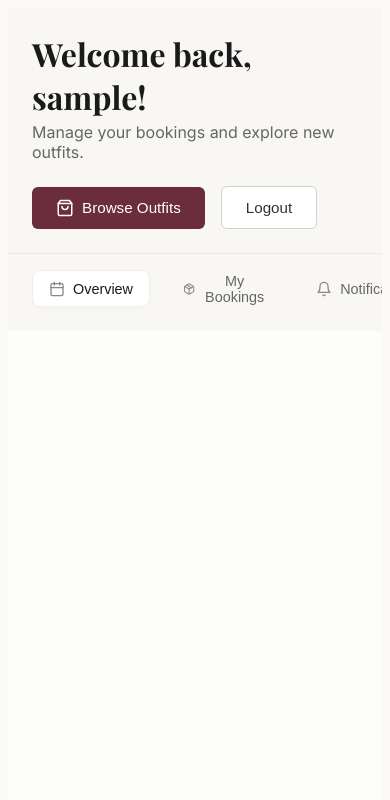
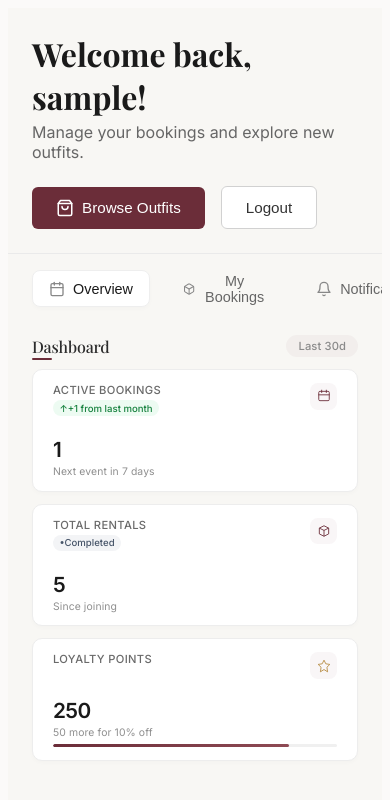
Before and after one commit to JasCiely/IT342_G5_Palicte_Lab1, a React (Vite) app in the folder web/: page /dashboard in a window 390 px wide. Shown: the top 800 px of the page. Built offline with nearby package versions, Linux system fonts and the light colour scheme; sample sign-in values are in the browser's storage.

Commit message:
feat: add status grid UI in dashboard
Implemented a responsive status grid layout in the dashboard to visually display key metrics and system statuses. Improved alignment, spacing, and overall design for better readability and user experience.

```diff
--- /dev/null
+++ b/web/src/components/DashboardContent/StatsGrid.jsx
@@ -0,0 +1,94 @@
+import React from 'react';
+import '../css/StatsGrid.css';
+
+const StatsGrid = () => {
+  const stats = [
+    {
+      title: "Active Bookings",
+      value: "1",
+      footer: "Next event in 7 days",
+      trend: "+1 from last month",
+      trendDirection: "up",
+      icon: (
+        <svg className="stat-icon" viewBox="0 0 24 24" fill="none" stroke="currentColor">
+          <rect x="3" y="4" width="18" height="16" rx="2" strokeWidth="1.5"/>
+          <path d="M8 2v4M16 2v4M3 10h18" strokeWidth="1.5" strokeLinecap="round"/>
+        </svg>
+      )
+    },
+    {
+      title: "Total Rentals",
+      value: "5",
+      footer: "Since joining",
+      trend: "Completed",
+      trendDirection: "neutral",
+      icon: (
+        <svg className="stat-icon" viewBox="0 0 24 24" fill="none" stroke="currentColor">
+          <path d="M20 7l-8-4-8 4m16 0l-8 4m8-4v10l-8 4m0-10L4 7m8 4v10M4 7v10l8 4" strokeWidth="1.5"/>
+        </svg>
+      )
+    },
+    {
+      title: "Loyalty Points",
+      value: "250",
+      footer: "50 more for 10% off",
+      progress: 83,
+      icon: (
+        <svg className="stat-icon icon-gold" viewBox="0 0 24 24" fill="none" stroke="currentColor">
+          <path d="M12 2l3.09 6.26L22 9.27l-5 4.87L18.18 22 12 18.07 5.82 22 7 14.14 2 9.27l6.91-1.01L12 2z" strokeWidth="1.5"/>
+        </svg>
+      )
+    }
+  ];
+
+  return (
+    <section className="stats-container">
+      <div className="stats-header">
+        <h2 className="stats-title">Dashboard</h2>
+        <span className="stats-period">Last 30d</span>
+      </div>
+
+      <div className="stats-content">
+        {stats.map((stat, index) => (
+          <div key={index} className="stat-card">
+            <div className="stat-header">
+              <div className="stat-title-wrapper">
+                <span className="stat-label">{stat.title}</span>
+                {stat.trend && (
+                  <span className={`stat-trend stat-trend-${stat.trendDirection}`}>
+                    {stat.trendDirection === "up" && "↑"}
+                    {stat.trendDirection === "down" && "↓"}
+                    {stat.trendDirection === "neutral" && "•"}
+                    {stat.trend}
+                  </span>
+                )}
+              </div>
+              <div className="stat-icon-wrapper">
+                {stat.icon}
+              </div>
+            </div>
+
+            <div className="stat-body">
+              <div className="stat-value-wrapper">
+                <span className="stat-value">{stat.value}</span>
+              </div>
+              <div className="stat-footer-content">
+                <span className="stat-footer">{stat.footer}</span>
+                {stat.progress && (
+                  <div className="stat-progress">
+                    <div
+                      className="stat-progress-bar"
+                      style={{ width: `${stat.progress}%` }}
+                    />
+                  </div>
+                )}
+              </div>
+            </div>
+          </div>
+        ))}
+      </div>
+    </section>
+  );
+};
+
+export default StatsGrid;
--- /dev/null
+++ b/web/src/components/css/StatsGrid.css
@@ -0,0 +1,241 @@
+.stats-container {
+  background: #f8f7f4;
+  padding: 0.25rem 4rem 1.5rem 4rem;
+}
+
+.stats-header {
+  max-width: 1400px;
+  margin: 0 auto 0.75rem auto;
+  display: flex;
+  align-items: center;
+  justify-content: space-between;
+}
+
+.stats-title {
+  font-family: 'Playfair Display', Georgia, serif;
+  font-size: 1.1rem;
+  font-weight: 500;
+  color: #2c2c2c;
+  margin: 0;
+  letter-spacing: -0.01em;
+  position: relative;
+}
+
+.stats-title::after {
+  content: '';
+  position: absolute;
+  bottom: -3px;
+  left: 0;
+  width: 24px;
+  height: 1.5px;
+  background: #6b2d39;
+  border-radius: 2px;
+}
+
+.stats-period {
+  font-family: 'Inter', sans-serif;
+  font-size: 0.7rem;
+  color: #8a8a8a;
+  background: rgba(107, 45, 57, 0.04);
+  padding: 0.25rem 0.75rem;
+  border-radius: 16px;
+  font-weight: 450;
+  letter-spacing: 0.01em;
+}
+
+.stats-content {
+  max-width: 1400px;
+  margin: 0 auto;
+  display: grid;
+  grid-template-columns: repeat(3, 1fr);
+  gap: 1.25rem;
+}
+
+.stat-card {
+  background: #ffffff;
+  padding: 0.9rem 1.25rem;
+  border-radius: 10px;
+  border: 1px solid #ededed;
+  box-shadow: 0 2px 4px rgba(0, 0, 0, 0.02);
+  display: flex;
+  flex-direction: column;
+  height: 95px;
+  justify-content: space-between;
+  transition: all 0.25s cubic-bezier(0.4, 0, 0.2, 1);
+  position: relative;
+  overflow: hidden;
+}
+
+.stat-card::before {
+  content: '';
+  position: absolute;
+  top: 0;
+  left: 0;
+  width: 3px;
+  height: 0;
+  background: #6b2d39;
+  transition: height 0.15s ease;
+}
+
+.stat-card:hover {
+  border-color: #dcdcdc;
+  box-shadow: 0 4px 12px rgba(0, 0, 0, 0.03);
+  transform: translateY(-1px);
+}
+
+.stat-card:hover::before {
+  height: 100%;
+}
+
+.stat-header {
+  display: flex;
+  justify-content: space-between;
+  align-items: flex-start;
+}
+
+.stat-title-wrapper {
+  display: flex;
+  flex-direction: column;
+  gap: 0.2rem;
+}
+
+.stat-label {
+  font-family: 'Inter', -apple-system, sans-serif;
+  font-size: 0.7rem;
+  font-weight: 500;
+  color: #6a6a6a;
+  text-transform: uppercase;
+  letter-spacing: 0.03em;
+}
+
+.stat-trend {
+  font-family: 'Inter', sans-serif;
+  font-size: 0.6rem;
+  font-weight: 450;
+  padding: 0.15rem 0.4rem;
+  border-radius: 10px;
+  display: inline-flex;
+  align-items: center;
+  gap: 0.15rem;
+  width: fit-content;
+}
+
+.stat-trend-up {
+  background: rgba(34, 197, 94, 0.08);
+  color: #15803d;
+}
+
+.stat-trend-down {
+  background: rgba(239, 68, 68, 0.08);
+  color: #b91c1c;
+}
+
+.stat-trend-neutral {
+  background: rgba(100, 116, 139, 0.08);
+  color: #475569;
+}
+
+.stat-icon-wrapper {
+  background: rgba(107, 45, 57, 0.04);
+  padding: 0.4rem;
+  border-radius: 8px;
+  display: flex;
+  align-items: center;
+  justify-content: center;
+}
+
+.stat-icon {
+  color: #6b2d39;
+  width: 14px;
+  height: 14px;
+  stroke-width: 1.75;
+}
+
+.icon-gold {
+  color: #b68b40;
+}
+
+.stat-body {
+  display: flex;
+  flex-direction: column;
+  gap: 0.25rem;
+}
+
+.stat-value-wrapper {
+  display: flex;
+  align-items: baseline;
+  gap: 0.25rem;
+}
+
+.stat-value {
+  font-family: 'Inter', -apple-system, sans-serif;
+  font-size: 1.4rem;
+  font-weight: 600;
+  color: #1a1a1a;
+  line-height: 1;
+  letter-spacing: -0.03em;
+}
+
+.stat-footer-content {
+  display: flex;
+  flex-direction: column;
+  gap: 0.35rem;
+}
+
+.stat-footer {
+  font-family: 'Inter', sans-serif;
+  font-size: 0.65rem;
+  color: #8f8f8f;
+  font-weight: 400;
+  letter-spacing: 0.01em;
+}
+
+.stat-progress {
+  width: 100%;
+  height: 3px;
+  background: #f0f0f0;
+  border-radius: 3px;
+  overflow: hidden;
+}
+
+.stat-progress-bar {
+  height: 100%;
+  background: linear-gradient(90deg, #6b2d39, #8e4a54);
+  border-radius: 3px;
+  transition: width 0.4s ease;
+}
+
+/* Mobile Adjustments */
+@media (max-width: 768px) {
+  .stats-container {
+    padding: 0.25rem 1.5rem 1.5rem 1.5rem;
+  }
+
+  .stats-header {
+    flex-direction: row;
+    align-items: center;
+    margin-bottom: 0.75rem;
+  }
+
+  .stats-title {
+    font-size: 1rem;
+  }
+
+  .stats-title::after {
+    width: 20px;
+  }
+
+  .stats-content {
+    grid-template-columns: 1fr;
+    gap: 0.75rem;
+  }
+
+  .stat-card {
+    height: 95px;
+    padding: 0.8rem 1.25rem;
+  }
+
+  .stat-value {
+    font-size: 1.3rem;
+  }
+}
--- a/web/src/pages/Dashboard.jsx
+++ b/web/src/pages/Dashboard.jsx
@@ -1,6 +1,8 @@
-import React from 'react';
+// Dashboard.js
+import React, { useState } from 'react';
 import DashboardHeader from '../components/DashboardContent/DashboardHeader';
-import DashboardNav from '../components/DashboardContent/DashboardNav'; // Import the new nav
+import DashboardNav from '../components/DashboardContent/DashboardNav';
+import StatsGrid from '../components/DashboardContent/StatsGrid';
 
 const Dashboard = ({ onLogout }) => {
   // Get user info from localStorage
@@ -12,26 +14,97 @@ const Dashboard = ({ onLogout }) => {
                     userEmail.split('@')[0] ||
                     "User";
 
+  // Track active tab
+  const [activeTab, setActiveTab] = useState('Overview');
+
   const handleLogout = () => {
     if (onLogout) {
       onLogout();
     }
   };
 
+  // Handle tab changes from DashboardNav
+  const handleTabChange = (tabName) => {
+    setActiveTab(tabName);
+  };
+
+  // Render content based on active tab
+  const renderContent = () => {
+    switch(activeTab) {
+      case 'Overview':
+        return <StatsGrid />;
+
+      case 'My Bookings':
+        return (
+          <div style={{ maxWidth: '1400px', margin: '0 auto', padding: '0 4rem' }}>
+            <div style={{
+              background: 'white',
+              padding: '2rem',
+              borderRadius: '12px',
+              border: '1px solid #ededed',
+              marginTop: '1.5rem'
+            }}>
+              <h3 style={{ fontFamily: 'Playfair Display, serif', color: '#2c2c2c', marginBottom: '1rem' }}>My Bookings</h3>
+              <p style={{ fontFamily: 'Inter, sans-serif', color: '#6a6a6a' }}>You have no upcoming bookings.</p>
+            </div>
+          </div>
+        );
+
+      case 'Notifications':
+        return (
+          <div style={{ maxWidth: '1400px', margin: '0 auto', padding: '0 4rem' }}>
+            <div style={{
+              background: 'white',
+              padding: '2rem',
+              borderRadius: '12px',
+              border: '1px solid #ededed',
+              marginTop: '1.5rem'
+            }}>
+              <h3 style={{ fontFamily: 'Playfair Display, serif', color: '#2c2c2c', marginBottom: '1rem' }}>Notifications</h3>
+              <p style={{ fontFamily: 'Inter, sans-serif', color: '#6a6a6a' }}>No new notifications.</p>
+            </div>
+          </div>
+        );
+
+      case 'Profile':
+        return (
+          <div style={{ maxWidth: '1400px', margin: '0 auto', padding: '0 4rem' }}>
+            <div style={{
+              background: 'white',
+              padding: '2rem',
+              borderRadius: '12px',
+              border: '1px solid #ededed',
+              marginTop: '1.5rem'
+            }}>
+              <h3 style={{ fontFamily: 'Playfair Display, serif', color: '#2c2c2c', marginBottom: '1rem' }}>Profile</h3>
+              <p style={{ fontFamily: 'Inter, sans-serif', color: '#6a6a6a' }}>Welcome, {firstName}!</p>
+              <p style={{ fontFamily: 'Inter, sans-serif', color: '#6a6a6a', fontSize: '0.875rem' }}>{userEmail}</p>
+            </div>
+          </div>
+        );
+
+      default:
+        return <StatsGrid />;
+    }
+  };
+
   return (
-    <div className="dashboard" style={{ background: '#fdfdfb', minHeight: '100vh' }}>
+    <div className="dashboard" style={{ background: '#f8f7f4', minHeight: '100vh' }}>
       {/* 1. The Top Header */}
       <DashboardHeader
         userName={firstName}
         onLogout={handleLogout}
       />
 
-      {/* 2. The New Navigation Bar */}
-      <DashboardNav />
+      {/* 2. The Navigation Bar - Pass props correctly */}
+      <DashboardNav
+        activeTab={activeTab}
+        onTabChange={handleTabChange}
+      />
 
-      {/* 3. Dashboard Content Area (Where your school/event info will go) */}
-      <main className="dashboard-body" style={{ padding: '0 4rem' }}>
-        {/* Content goes here */}
+      {/* 3. Dashboard Content Area */}
+      <main className="dashboard-body">
+        {renderContent()}
       </main>
     </div>
   );
```
Also changed, not shown: web/src/components/DashboardContent/DashboardNav.jsx (+24 -10 lines).
